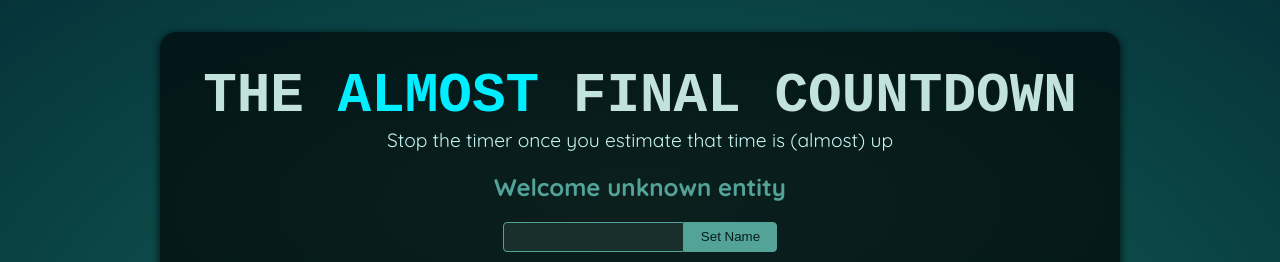
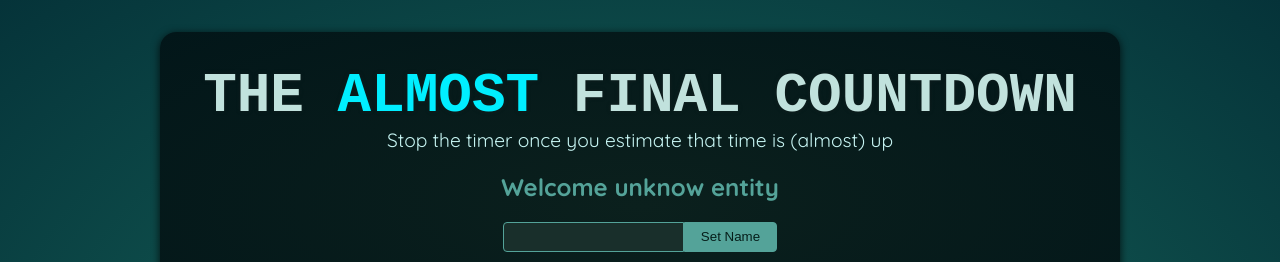
Before and after one commit to Anthicius/react-stopwatch-game, a React (Vite) app: page / in a window 1280 px wide. Shown: the top 262 px of the page. Built offline with nearby package versions, Linux system fonts and the light colour scheme; a web font is replaced by a local one.

Commit message:
Added Ref to record the data of Player Name

```diff
--- a/src/components/Player.jsx
+++ b/src/components/Player.jsx
@@ -1,10 +1,23 @@
+import { useState, useRef } from "react";
+
 export default function Player() {
+  const playerName = useRef();
+
+  const [enteredPlayerName, setEnteredPlayerName] = useState(null);
+
+  const handleClick = () => {
+    setEnteredPlayerName(playerName.current.value);
+  };
+
   return (
     <section id="player">
-      <h2>Welcome unknown entity</h2>
+      <h2>Welcome {enteredPlayerName ?? "unknow entity"}</h2>
       <p>
-        <input type="text" />
-        <button>Set Name</button>
+        <input
+          ref={playerName}
+          type="text"
+        />
+        <button onClick={handleClick}>Set Name</button>
       </p>
     </section>
   );
```
